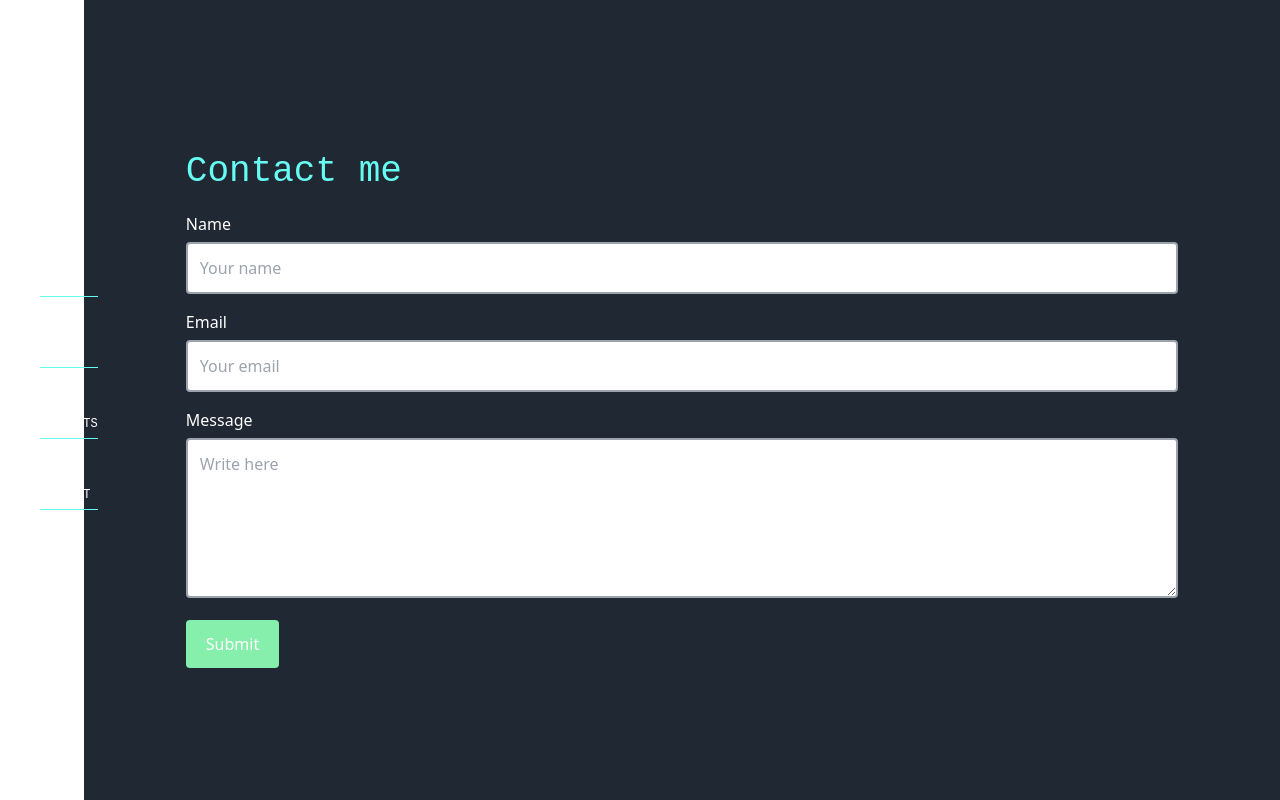
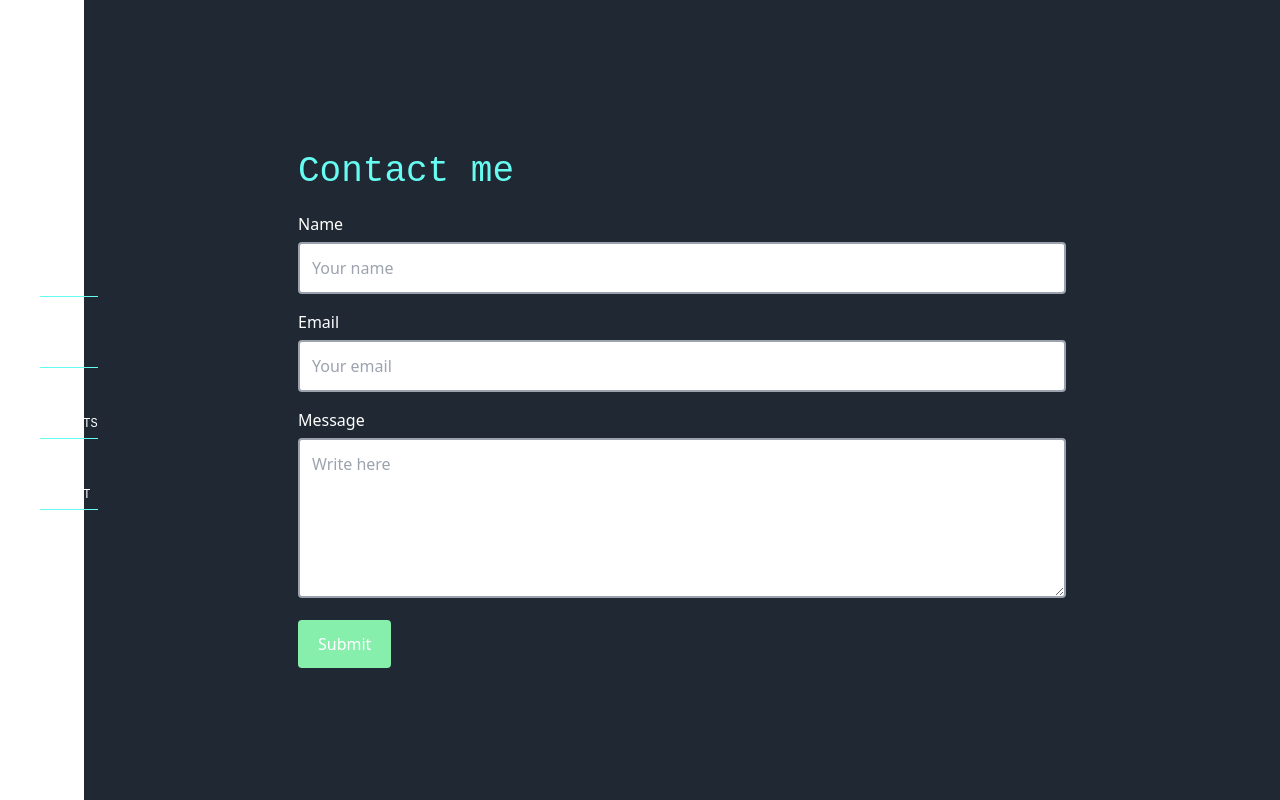
Before and after one commit to cfcmeireles/Portfolio-Carina, a Nuxt app: page /contact in a window 1280 px wide. Built offline with nearby package versions, Linux system fonts and the light colour scheme.

Commit message:
replace submit button on contact form with success message after submit

```diff
--- a/components/ContactForm.vue
+++ b/components/ContactForm.vue
@@ -1,5 +1,8 @@
 <template>
-  <form class="max-w-screen-sm md:max-w-screen-md lg:max-w-full" @submit.prevent="handleSubmit">
+  <form
+    class="max-w-screen-sm inline-block md:max-w-screen-md lg:max-w-ful relative"
+    @submit.prevent="handleSubmit"
+  >
     <label class="text-white" for="name">Name</label>
     <input
       type="text"
@@ -30,12 +33,13 @@
       placeholder="Write here"
       required
     ></textarea>
+    <div class="text-white py-3" v-if="messageSent">Message sent ✅</div>
     <input
+      v-else
       class="py-3 px-5 rounded cursor-pointer text-white bg-green-300 hover:bg-green-500"
       type="submit"
       placeholder="Submit"
     />
-    <div class="text-white inline ml-5" v-if="messageSent">Message sent ✅</div>
   </form>
 </template>
 
```
